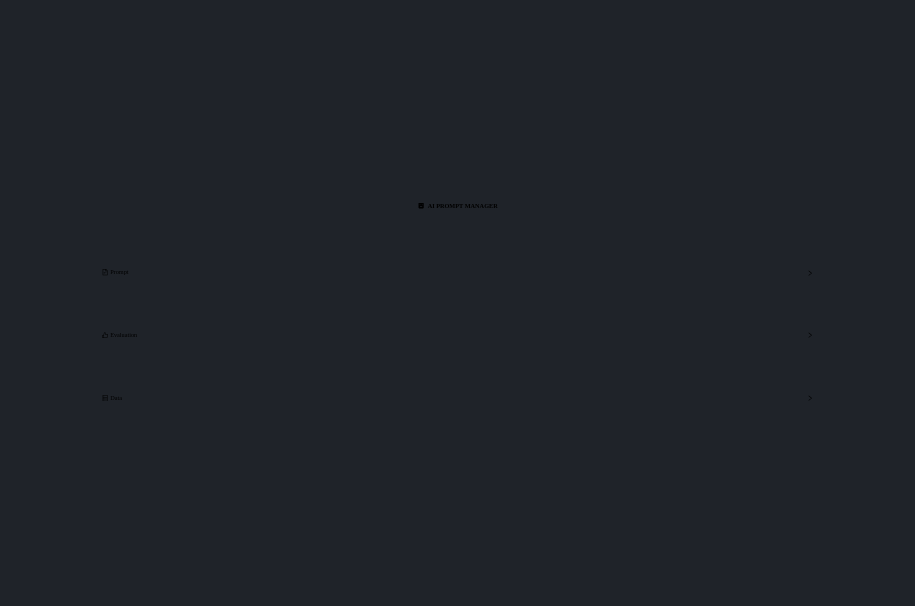
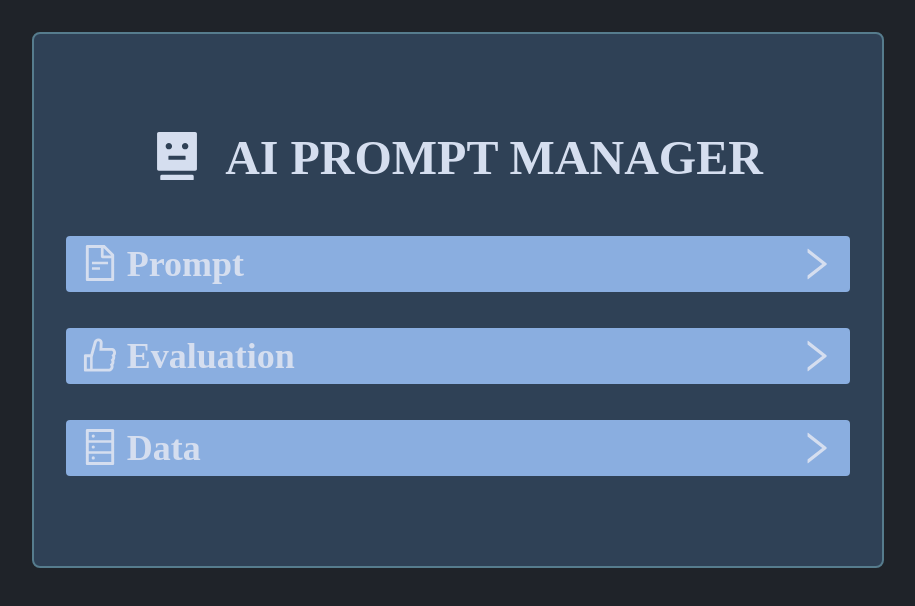
Before and after one commit to jieun-git/ai-prompt-manager, a React (Create React App) app: page / in a window 1280 px wide. Shown: the top 606 px of the page, without its empty margins (182-1097 px from the left). Built offline with nearby package versions, Linux system fonts and the light colour scheme; the HTML template or start-up script is replaced by a standard one.

Commit message:
Feat: 스타일 변수 추가

```diff
--- a/src/styles/_color.scss
+++ b/src/styles/_color.scss
@@ -28,7 +28,25 @@
                   34.74% 168.88% at 75.7% 45.53%,
                   #2a3654 0%,
                   rgba(27, 28, 51, 0.29) 100%
+
   );
+
+
+  //TODO **정리하기
+  --blue-z-01: #2f4156;
+  --blue-z-02: #d5deef;
+  --blue-z-03: #8aaee0;
+  --blue-z-04: #395886;
+  --yellow-z-01: #e0bf8a;
+  --green-z-01: #567c8d;
+
+  --background-z-default: var(--blue-z-01);
+
+
+
+
+
+  //TODO **
 
   //layer
   --layer-01: var(--gray-03);
--- a/src/styles/_size.scss
+++ b/src/styles/_size.scss
@@ -1,22 +1,21 @@
 :root {
   //1rem= 10px
-  --spacing-01: 0.2rem;
-  --spacing-02: 0.4rem;
-  --spacing-03: 0.8rem;
-  --spacing-04: 1.2rem;
-  --spacing-05: 1.6rem; //default spacing
+  --spacing-01: 0.4rem;
+  --spacing-02: 0.8rem;
+  --spacing-03: 1.2rem;
+  --spacing-04: 1.6rem; //default spacing
+  --spacing-05: 2.0rem;
   --spacing-06: 2.4rem;
-  --spacing-07: 3.2rem;
-  --spacing-08: 4rem;
-  --spacing-09: 4.8rem;
-  --spacing-10: 6.4rem;
-  --spacing-11: 8rem;
-  --spacing-12: 9.6rem;
-  --spacing-13: 12.8rem;
-  --spacing-14: 16rem;
+  --spacing-07: 2.8rem;
+  --spacing-08: 3.2rem;
+  --spacing-09: 3.6rem;
+  --spacing-10: 4rem;
+  --spacing-11: 4.4rem;
+  --spacing-12: 4.8rem;
+  --spacing-13: 5.2rem;
 
   --radius-01: 0.4rem;
-  --radius-02: 0.6rem;
-  --radius-03: 0.8rem;
-  --radius-04: 1.2rem;
+  --radius-02: 0.8rem;
+  --radius-03: 1.2rem;
+  --radius-04: 1.6rem;
 }
--- a/src/styles/constants/typogrphy.ts
+++ b/src/styles/constants/typogrphy.ts
@@ -109,3 +109,15 @@ export const Typo_heading_05_bold = {
     fontWeight: '700',
     lineHeight: '4rem',
 }
+
+export const Typo_heading_06_bold = {
+    fontSize: '3.6rem',
+    fontWeight: '700',
+    lineHeight: '4rem',
+}
+
+export const Typo_heading_07_bold = {
+    fontSize: '4.8rem',
+    fontWeight: '700',
+    lineHeight: '4rem',
+}
```
